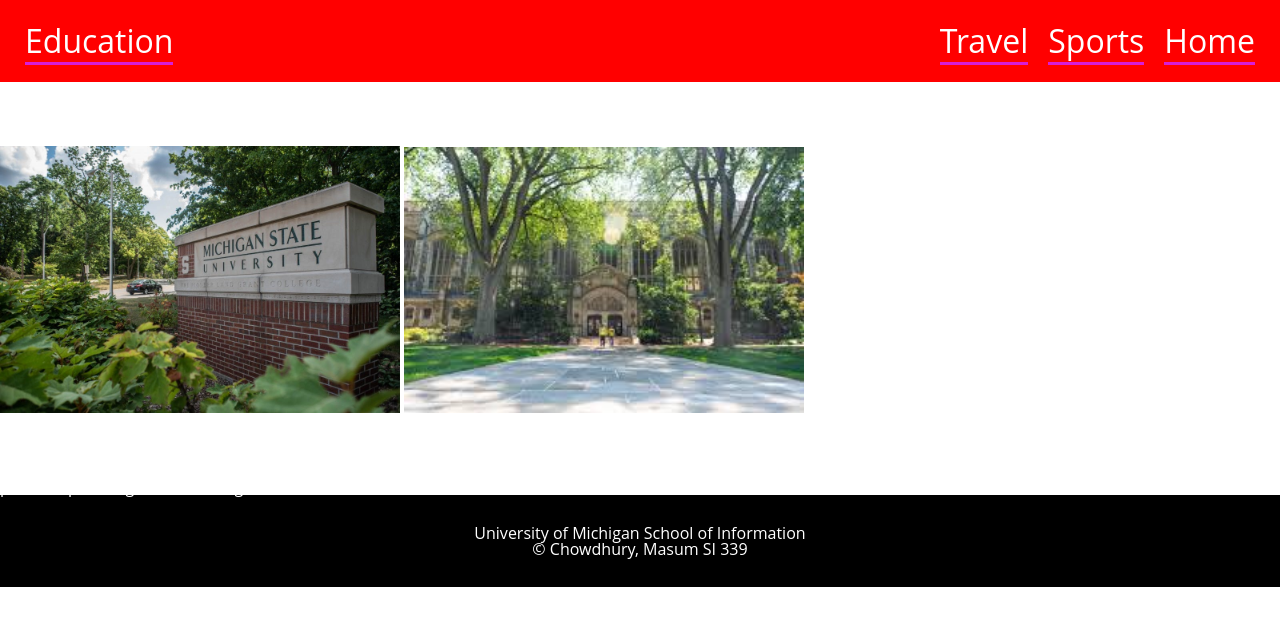
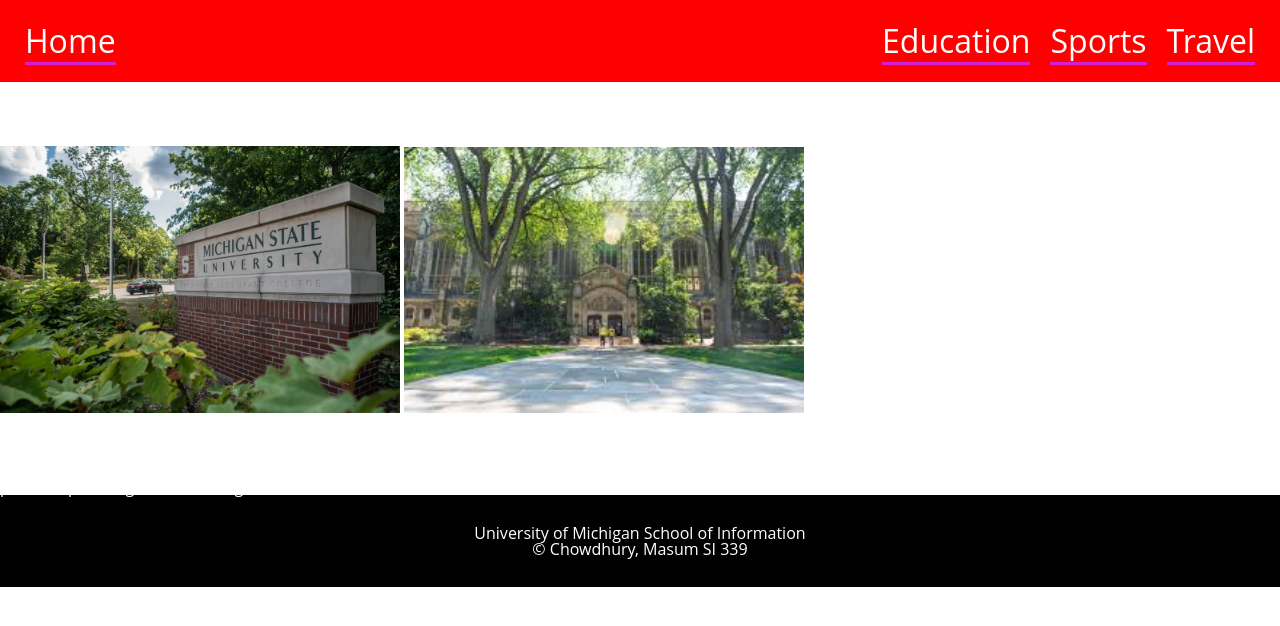
Before and after one commit to masumc3/portfolio, a plain HTML site: page education.html in a window 1280 px wide. Drawn offline with Linux system fonts and the light colour scheme.

Commit message:
Update education.html

```diff
--- a/education.html
+++ b/education.html
@@ -21,12 +21,12 @@
 
 
     <nav class="grid">
-       <ul>
-           <li class="fullwidth"><a href="education.html">Education</a></li>
-           <li><a href="travel.html">Travel</a></li>
-           <li><a href="sports.html">Sports</a></li>
-           <li><a href="index.html">Home</a></li>
-       </ul>
+      <ul>
+          <li class="fullwidth"><a href="index.html">Home</a></li>
+          <li><a href="education.html">Education</a></li>
+          <li><a href="sports.html">Sports</a></li>
+          <li><a href="travel.html">Travel</a></li>
+      </ul>
 
    </nav>
   </header>
```
